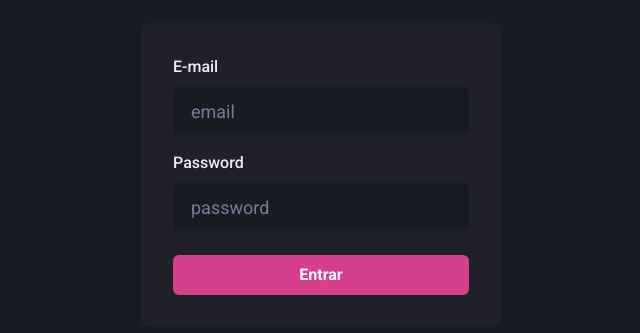
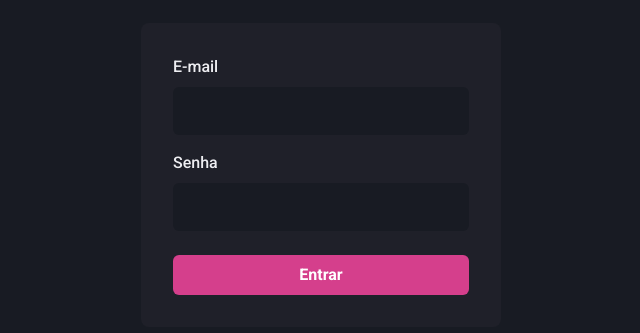
Before and after one commit to leandroatavares/ignite-dash-go, a Next.js app: page / in a window 1280 px wide. Shown: the part 225-558 px from the top of the page, without its empty margins (319-959 px from the left). Built offline with nearby package versions, Linux system fonts and the light colour scheme.

Commit message:
separa componente Input da page SignIn

```diff
--- /dev/null
+++ b/src/components/Form/Input.tsx
@@ -0,0 +1,31 @@
+import {
+  FormControl,
+  FormLabel,
+  Input as ChakraInput,
+  InputProps as ChacraInputProps
+} from '@chakra-ui/react';
+
+interface InputProps extends ChacraInputProps {
+  name: string;
+  label?: string;
+}
+
+export function Input({ name, label, ...rest }: InputProps) {
+  return (
+    <FormControl>
+      {!!label && <FormLabel htmlFor={name}>{label}</FormLabel>}
+      <ChakraInput
+        name={name}
+        id={name}
+        focusBorderColor='pink.500'
+        bgColor="gray.900"
+        variant="filled"
+        _hover={{
+          bgColor: "gray.900"
+        }}
+        size="lg"
+        {...rest}
+      />
+    </FormControl>
+  )
+}
--- a/src/pages/index.tsx
+++ b/src/pages/index.tsx
@@ -1,6 +1,7 @@
-import { Button, Flex, FormControl, FormLabel, Input, Stack } from '@chakra-ui/react'
+import { Button, Flex, Stack } from '@chakra-ui/react'
+import { Input } from '../components/Form/Input'
 
-export default function Home() {
+export default function SignIn() {
   return (
     <Flex
       w="100vw"
@@ -17,37 +18,8 @@
         flexDir="column"
       >
         <Stack spacing="4">
-          <FormControl>
-            <FormLabel htmlFor='email'>E-mail</FormLabel>
-            <Input
-              name='email'
-              type="text"
-              placeholder='email'
-              focusBorderColor='pink.500'
-              bgColor="gray.900"
-              variant="filled"
-              _hover={{
-                bgColor: "gray.900"
-              }}
-              size="lg"
-            />
-          </FormControl>
-
-          <FormControl>
-            <FormLabel htmlFor='password'>Password</FormLabel>
-            <Input
-              name='password'
-              type="password"
-              placeholder='password'
-              focusBorderColor='pink.500'
-              bgColor="gray.900"
-              variant="filled"
-              _hover={{
-                bgColor: "gray.900"
-              }}
-              size="lg"
-            />
-          </FormControl>
+          <Input name="email" type="email" label="E-mail" />
+          <Input name="password" type="password" label="Senha" />
         </Stack>
         <Button type='submit' mt="6" colorScheme="pink">Entrar</Button>
       </Flex>
```
